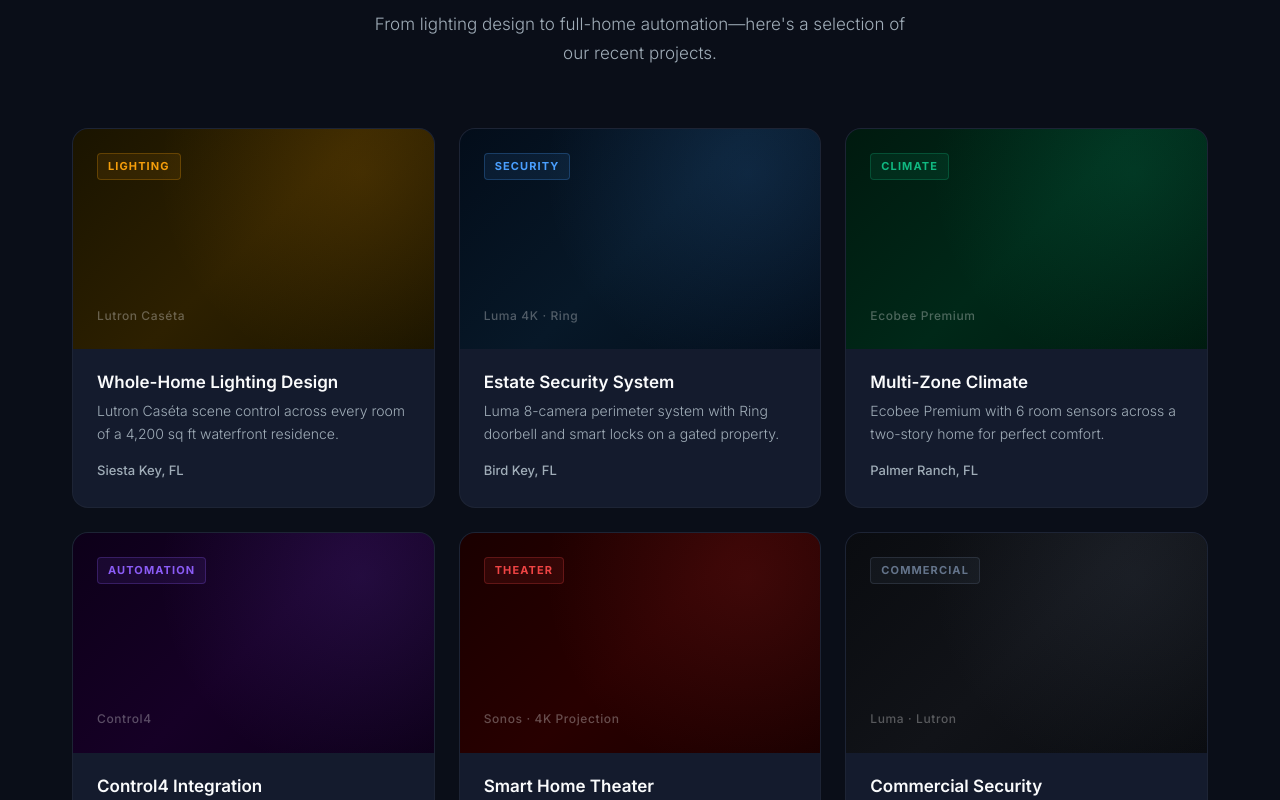
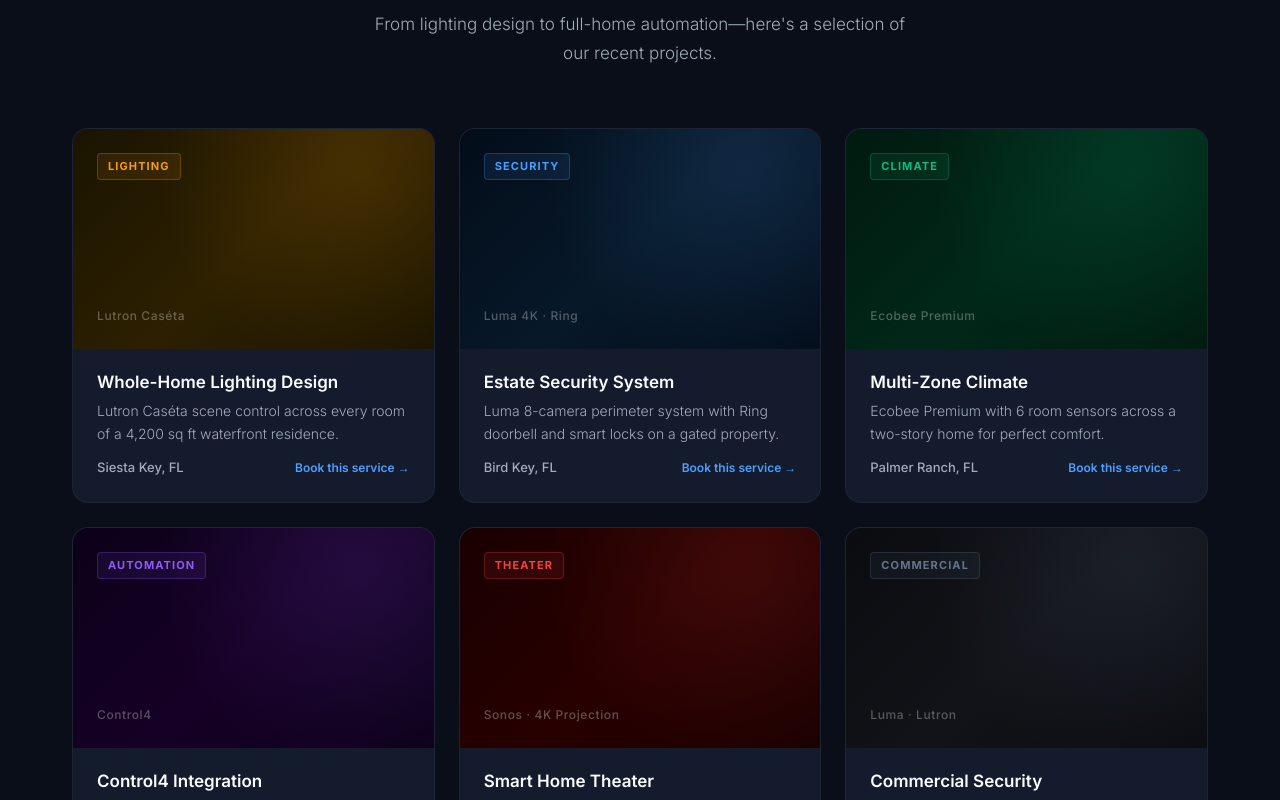
Before and after one commit to Allthingsautomated/All-Things-Automated-Website-, a Next.js app: page / in a window 1280 px wide. Shown: the part 1180-1980 px from the top of the page. Built offline with nearby package versions, Linux system fonts and the light colour scheme.

Commit message:
Make portfolio cards clickable — link to booking with service pre-selected

```diff
--- a/app/page.tsx
+++ b/app/page.tsx
@@ -14,6 +14,7 @@ const portfolioItems = [
     label: 'Lutron Caséta',
     accent: '#f59e0b',
     bg: 'linear-gradient(135deg, #1a1400 0%, #2d2000 50%, #1a1400 100%)',
+    href: '/schedule?service=74227637',
   },
   {
     title: 'Estate Security System',
@@ -23,6 +24,7 @@ const portfolioItems = [
     label: 'Luma 4K · Ring',
     accent: '#4a9fff',
     bg: 'linear-gradient(135deg, #030d1a 0%, #071828 50%, #030d1a 100%)',
+    href: '/schedule?service=90943626',
   },
   {
     title: 'Multi-Zone Climate',
@@ -32,6 +34,7 @@ const portfolioItems = [
     label: 'Ecobee Premium',
     accent: '#10b981',
     bg: 'linear-gradient(135deg, #001a0f 0%, #002818 50%, #001a0f 100%)',
+    href: '/schedule?service=74227647',
   },
   {
     title: 'Control4 Integration',
@@ -41,6 +44,7 @@ const portfolioItems = [
     label: 'Control4',
     accent: '#8b5cf6',
     bg: 'linear-gradient(135deg, #0d0019 0%, #160026 50%, #0d0019 100%)',
+    href: '/schedule?service=74225838',
   },
   {
     title: 'Smart Home Theater',
@@ -50,6 +54,7 @@ const portfolioItems = [
     label: 'Sonos · 4K Projection',
     accent: '#ef4444',
     bg: 'linear-gradient(135deg, #1a0000 0%, #280000 50%, #1a0000 100%)',
+    href: '/schedule?service=74225838',
   },
   {
     title: 'Commercial Security',
@@ -59,6 +64,7 @@ const portfolioItems = [
     label: 'Luma · Lutron',
     accent: '#64748b',
     bg: 'linear-gradient(135deg, #0a0c10 0%, #111318 50%, #0a0c10 100%)',
+    href: '/schedule?service=90943626',
   },
 ]
 
@@ -138,7 +144,7 @@ export default function Home() {
           </div>
           <div className="slider-container">
             {portfolioItems.map((item, idx) => (
-              <div key={idx} className="portfolio-card">
+              <a key={idx} href={item.href} className="portfolio-card" style={{ textDecoration: 'none', display: 'block' }}>
                 <div className="portfolio-image" style={{ background: item.bg }}>
                   <div style={{
                     height: '100%',
@@ -181,9 +187,12 @@ export default function Home() {
                 <div className="portfolio-content">
                   <h3>{item.title}</h3>
                   <p>{item.description}</p>
-                  <span className="portfolio-location">{item.location}</span>
+                  <div style={{ display: 'flex', justifyContent: 'space-between', alignItems: 'center', marginTop: '4px' }}>
+                    <span className="portfolio-location">{item.location}</span>
+                    <span style={{ fontSize: '12px', color: 'var(--color-primary)', fontWeight: 600 }}>Book this service →</span>
+                  </div>
                 </div>
-              </div>
+              </a>
             ))}
           </div>
         </div>
```
Also changed, not shown: app/schedule/page.tsx (+16 -1 lines).
